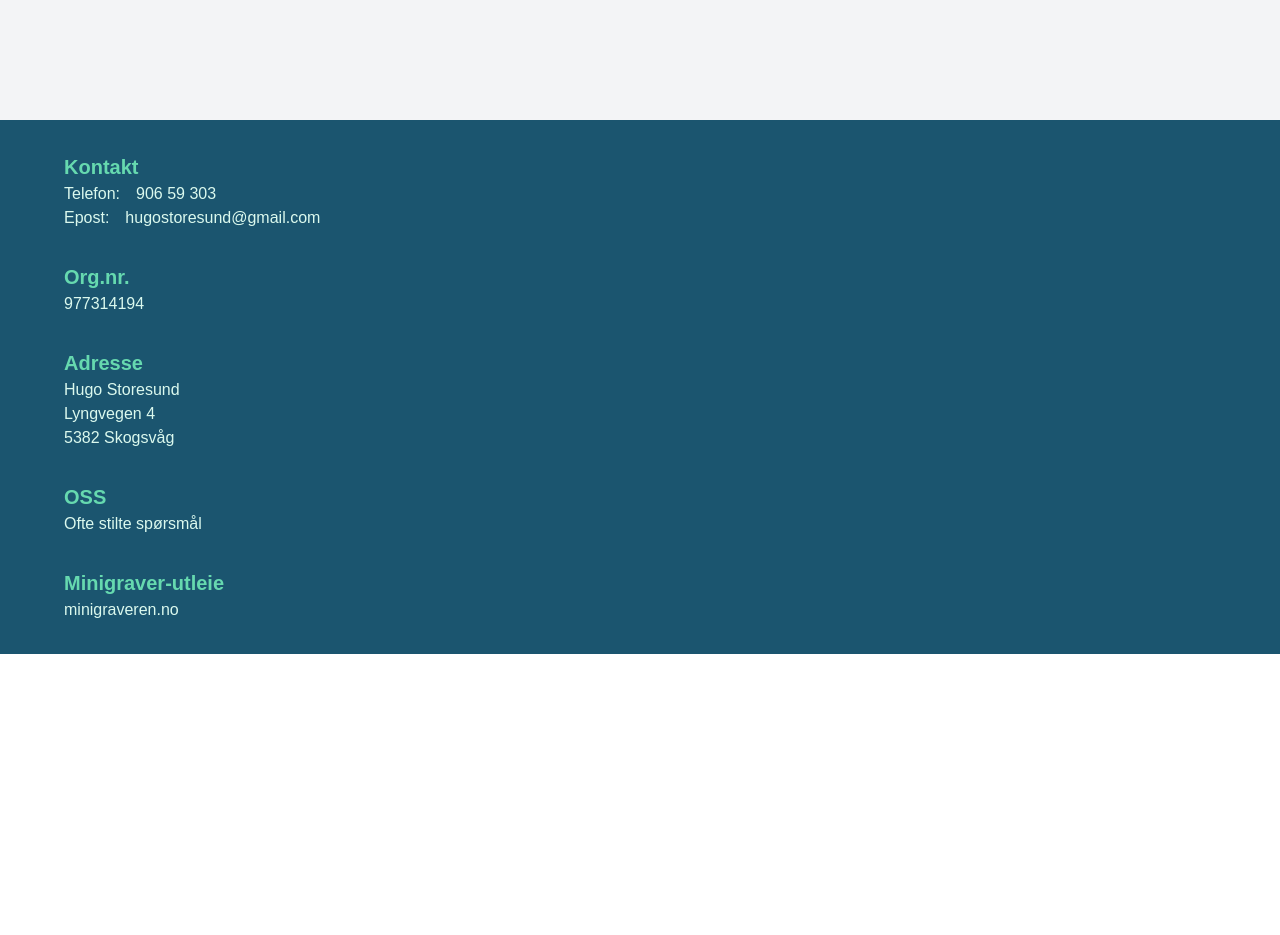
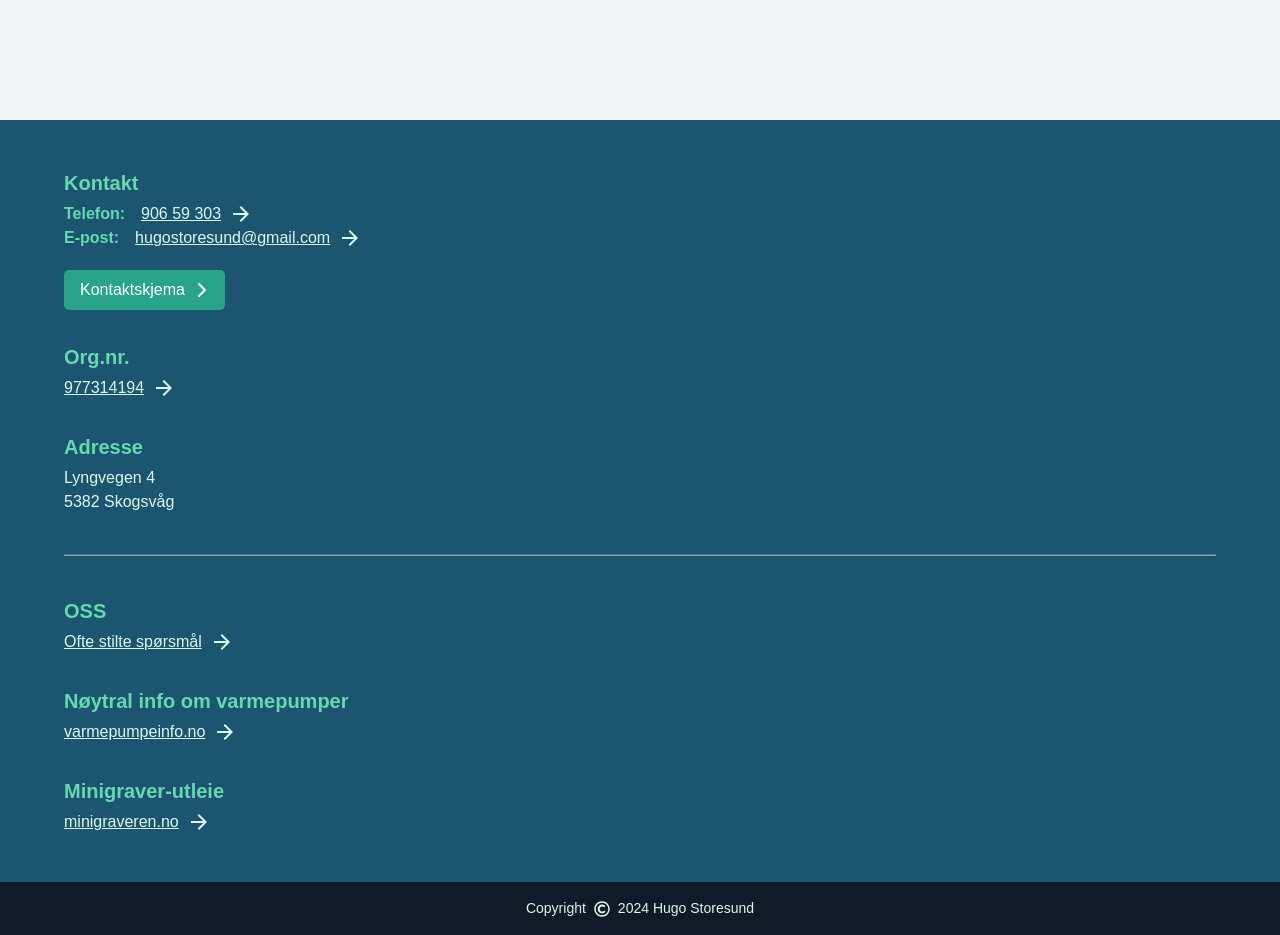
Before and after one commit to 7oiden/storesund-service-2024, a React app: page / in a window 1280 px wide. Shown: the part 180-1115 px from the top of the page. Before the commit the page ends 834 px from the top, so only its background shows below. Built offline with nearby package versions, Linux system fonts and the light colour scheme; the HTML template or start-up script is replaced by a standard one.

Commit message:
footer links added

```diff
--- a/css/styles.css
+++ b/css/styles.css
@@ -66,6 +66,37 @@ h5,
 h6 {
   margin: 0;
   padding: 0;
+}
+
+.link-icon {
+  width: 1.5rem;
+  color: #dbf9ee;
+}
+
+.copyright-icon {
+  width: 1rem;
+  color: #dbf9ee;
+}
+
+.link-button {
+  display: flex;
+  align-items: center;
+  gap: 0.5rem;
+  background-color: #27a489;
+  color: #fff;
+  margin-right: auto;
+  margin-top: 1rem;
+  padding: 0.5rem 1rem;
+  border-radius: 5px;
+}
+.link-button:hover {
+  color: #fff;
+  opacity: 0.75;
+}
+
+.link-button-icon {
+  width: 1rem;
+  color: #fff;
 }
 
 .page-width {
@@ -241,7 +272,6 @@ h6 {
   margin-top: auto;
   background-color: #1b556f;
   color: #dbf9ee;
-  padding: 2rem 0;
 }
 .footer__container {
   display: flex;
@@ -249,11 +279,17 @@ h6 {
   gap: 2rem;
   width: 90%;
   margin: 0 auto;
+  padding: 3rem 0;
 }
 @media (min-width: ) {
   .footer__container {
     width: 85%;
   }
+}
+.footer__segment {
+  display: flex;
+  flex-direction: column;
+  gap: 0.25rem;
 }
 .footer__heading {
   font-size: 1.25rem;
@@ -263,4 +299,36 @@ h6 {
 .footer__item {
   display: flex;
   gap: 1rem;
+  font-weight: 600;
+  color: #66d9af;
+}
+.footer__link {
+  display: flex;
+  align-items: center;
+  gap: 0.5rem;
+  color: #dbf9ee;
+  font-weight: 400;
+}
+.footer__link:hover {
+  color: #dbf9ee;
+}
+.footer__link div {
+  text-decoration: underline;
+}
+.footer__divider {
+  width: 100%;
+  height: 1px;
+  background-color: #DBF9EE;
+  opacity: 0.5;
+}
+.footer__copyright {
+  display: flex;
+  align-items: center;
+  justify-content: center;
+  gap: 0.5rem;
+  width: 100%;
+  font-size: 0.875rem;
+  background-color: #111A28;
+  margin: 0 auto;
+  padding: 1rem 0;
 }/*# sourceMappingURL=styles.css.map */
--- /dev/null
+++ b/src/components/navigation/common/FooterLink.jsx
@@ -0,0 +1,17 @@
+import PropTypes from "prop-types";
+import { Link } from "react-router-dom";
+import { MdArrowForward } from "react-icons/md";
+
+export default function FooterLink({ children, to }) {
+  return (
+    <Link to={to} className="footer__link">
+      <div>{children}</div>
+      <MdArrowForward className="link-icon" />
+    </Link>
+  );
+}
+
+FooterLink.propTypes = {
+  children: PropTypes.string.isRequired,
+  to: PropTypes.string,
+};
--- /dev/null
+++ b/src/components/navigation/common/LinkButton.jsx
@@ -0,0 +1,17 @@
+import PropTypes from "prop-types";
+import { Link } from "react-router-dom";
+import { FaChevronRight } from "react-icons/fa6";
+
+export default function LinkButton({ children, to }) {
+  return (
+    <Link to={to} className="link-button">
+      {children}
+      <FaChevronRight className="link-button-icon" />
+    </Link>
+  );
+}
+
+LinkButton.propTypes = {
+  children: PropTypes.string.isRequired,
+  to: PropTypes.string,
+};
--- a/src/layout/Footer.jsx
+++ b/src/layout/Footer.jsx
@@ -1,36 +1,62 @@
+import FooterLink from "../components/navigation/common/FooterLink";
+import LinkButton from "../components/navigation/common/LinkButton";
+import { FaRegCopyright } from "react-icons/fa";
+
 export default function Footer() {
   return (
     <footer className="footer">
       <div className="footer__container">
         <div className="footer__segment">
           <p className="footer__heading">Kontakt</p>
+          <div>
             <div className="footer__item">
               <p>Telefon:</p>
-            <p>906 59 303</p>
+              <FooterLink to="tel +4790659303">906 59 303</FooterLink>
             </div>
             <div className="footer__item">
-            <p>Epost:</p>
-            <p>hugostoresund@gmail.com</p>
+              <p>E-post:</p>
+              <FooterLink to="mailto: hugostoresund@gmail.com">
+                hugostoresund@gmail.com
+              </FooterLink>
             </div>
+          </div>
+          <LinkButton to="contact">Kontaktskjema</LinkButton>
         </div>
         <div className="footer__segment">
           <p className="footer__heading">Org.nr.</p>
-          <p>977314194</p>
+          <FooterLink to="https://data.brreg.no/enhetsregisteret/oppslag/enheter/977314194">
+            977314194
+          </FooterLink>
         </div>
         <div className="footer__segment">
           <p className="footer__heading">Adresse</p>
-          <p>Hugo Storesund</p>
+          <div>
             <p>Lyngvegen 4</p>
             <p>5382 Skogsvåg</p>
           </div>
+        </div>
+        <hr className="footer__divider"/>
         <div className="footer__segment">
           <p className="footer__heading">OSS</p>
-          <p>Ofte stilte spørsmål</p>
+          <FooterLink to="contact">Ofte stilte spørsmål</FooterLink>
+        </div>
+        <div className="footer__segment">
+          <p className="footer__heading">Nøytral info om varmepumper</p>
+          <FooterLink to="https://www.varmepumpeinfo.no">
+            varmepumpeinfo.no
+          </FooterLink>
         </div>
         <div className="footer__segment">
           <p className="footer__heading">Minigraver-utleie</p>
-          <p>minigraveren.no</p>
+          <FooterLink to="http://www.minigraveren.com">
+            minigraveren.no
+          </FooterLink>
         </div>
+      </div>
+      <div className="footer__copyright">
+        <span>Copyright</span>
+        <FaRegCopyright className="copyright-icon" />
+        <span>2024 Hugo Storesund</span>
       </div>
     </footer>
   );
--- a/src/sass/partials/_base.scss
+++ b/src/sass/partials/_base.scss
@@ -64,3 +64,35 @@ h6 {
   margin: 0;
   padding: 0;
 }
+
+.link-icon {
+  width: 1.5rem;
+  color: getColor(footerText);
+}
+
+.copyright-icon {
+  width: 1rem;
+  color: getColor(footerText);
+}
+
+.link-button {
+  display: flex;
+  align-items: center;
+  gap: 0.5rem;
+  background-color: getColor(primaryBtnBg);
+  color: #fff;
+  margin-right: auto;
+  margin-top: 1rem;
+  padding: 0.5rem 1rem;
+  border-radius: 5px;
+
+  &:hover {
+    color: #fff;
+    opacity: 0.75;
+  }
+}
+
+.link-button-icon {
+  width: 1rem;
+  color: #fff;
+}
--- a/src/sass/partials/_footer.scss
+++ b/src/sass/partials/_footer.scss
@@ -3,7 +3,6 @@
   margin-top: auto;
   background-color: getColor(footerBg);
   color: getColor(footerText);
-  padding: 2rem 0;
 
   &__container {
     display: flex;
@@ -11,10 +10,17 @@
     gap: 2rem;
     width: 90%;
     margin: 0 auto;
+    padding: 3rem 0;
 
     @media (min-width: getBreakpoint(xxLarge)) {
       width: 85%;
     }
+  }
+
+  &__segment {
+    display: flex;
+    flex-direction: column;
+    gap: 0.25rem;
   }
 
   &__heading {
@@ -26,5 +32,42 @@
   &__item {
     display: flex;
     gap: 1rem;
+    font-weight: 600;
+    color: getColor(footerHeading);
+  }
+
+  &__link {
+    display: flex;
+    align-items: center;
+    gap: 0.5rem;
+    color: getColor(footerText);
+    font-weight: 400;
+
+    &:hover {
+      color: getColor(footerText);
+    }
+
+    & div {
+      text-decoration: underline;
+    }
+  }
+
+  &__divider {
+    width: 100%;
+    height: 1px;
+    background-color: #DBF9EE;
+    opacity: 0.5;
+  }
+
+  &__copyright {
+    display: flex;
+    align-items: center;
+    justify-content: center;
+    gap: 0.5rem;
+    width: 100%;
+    font-size: 0.875rem;
+    background-color: #111A28;
+    margin: 0 auto;
+    padding: 1rem 0;
   }
 }
```
Also changed, not shown: src/assets/hero.jpg (added), src/components/navigation/common/LinkBtn.jsx (deleted), 1 other file (tests, documents, lock files or other folders). Lines whose indentation alone changed are shown as unchanged.
